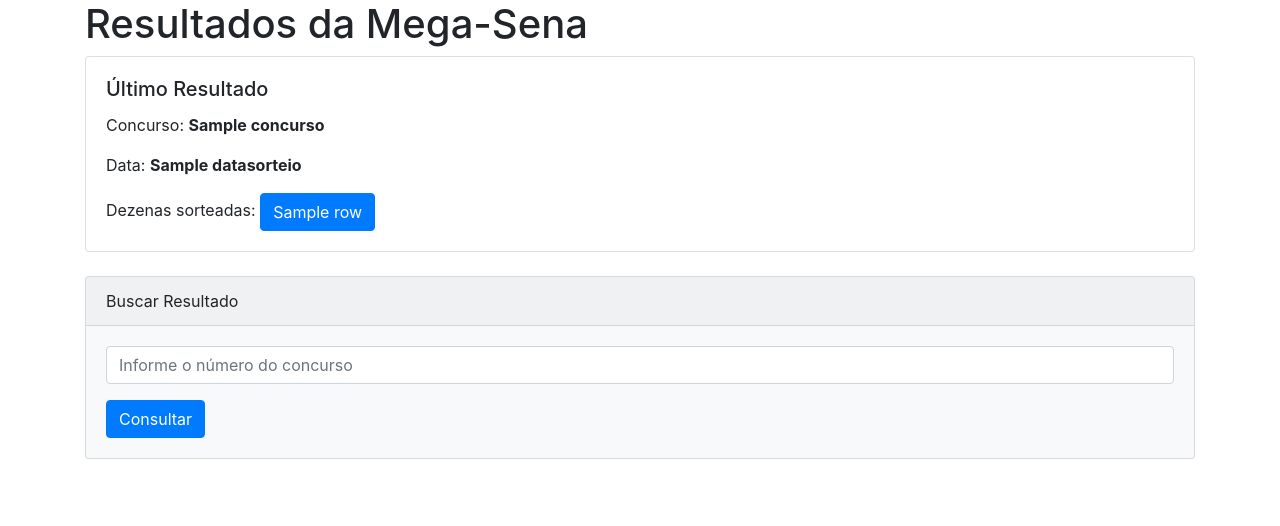
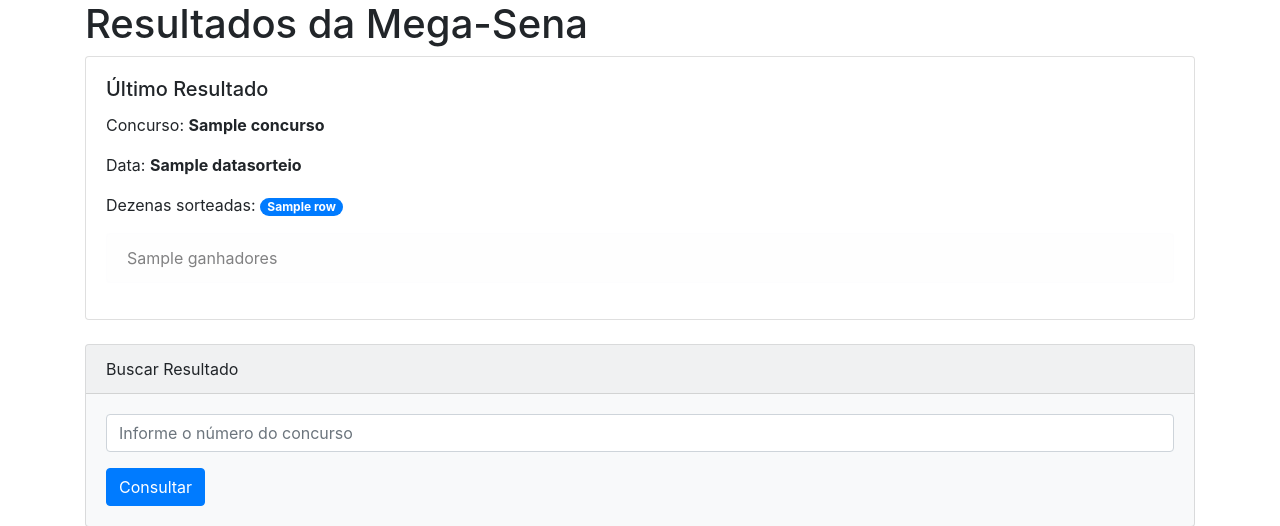
Before and after one commit to gcmoura77/resultadoloteria, a Flask app: template templates/index.html in a window 1280 px wide. Shown: the part 56-582 px from the top of the page. Run offline with Flask 3, Linux system fonts and the light colour scheme; the template is opened without the code that fills it: most values are stand-ins (such as "Sample title", 1, 10 or a date in 2020); some libraries are stand-ins or nearby versions.

Commit message:
ajuste de mensagem dos vencedores do concurso

```diff
--- a/main.py
+++ b/main.py
@@ -21,17 +21,16 @@
         dezenas = resultado['dezenas_sorteadas']
         dezenas.sort()
 
-    return render_template('index.html', concurso=ultimo_concurso, datasorteio=resultado['data_apuracao'], dezenas=dezenas)
+    if resultado['acumulado']:
+        ganhadores = "Acumulou!"
+    else:
+        ganhadores = f"{resultado['f1_ganhadores']} ganhador(es)"
+
+    return render_template('index.html', concurso=ultimo_concurso, datasorteio=resultado['data_apuracao'], dezenas=dezenas, ganhadores=ganhadores)
 
 @app.route("/resultado")
 def resultado():
-
-    resultado = get_ultimo_concurso()
-    ultimo_concurso = resultado['id']
-    dezenas = resultado['dezenas_sorteadas']
-    dezenas.sort()
-
-    return render_template('resultado.html', concurso=ultimo_concurso, datasorteio=resultado['data_apuracao'], dezenas=dezenas)
+    return render_template('resultado.html')
 
 # colocar o site no ar
 if __name__ == '__main__':
--- a/templates/index.html
+++ b/templates/index.html
@@ -11,10 +11,14 @@
             <p class="card-text">Dezenas sorteadas:
                 <b>
                 {% for row in dezenas %}
-                <span class="btn btn-primary"> {{ row }} </span>
+                <!-- <span class="btn btn-primary"> {{ row }} </span> -->
+                <span class="badge badge-pill badge-primary"> {{ row }} </span>
                 {% endfor %}
                 </b>
             </p>
+            <div class="alert alert-light" role="alert">
+                {{ganhadores}}
+            </div>
         </div>
     </div>
     <br>
```
